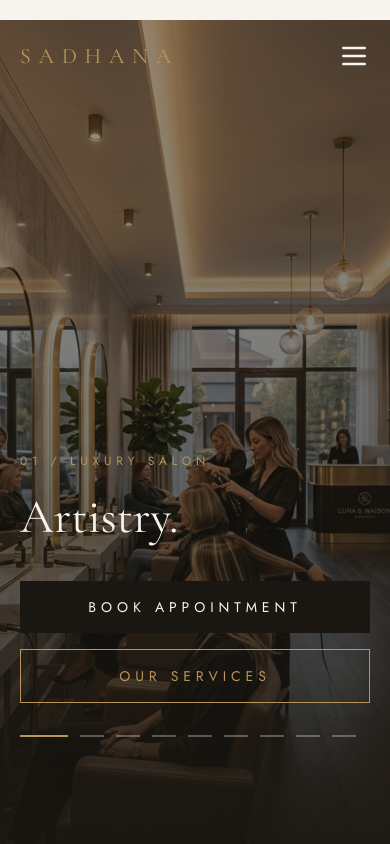
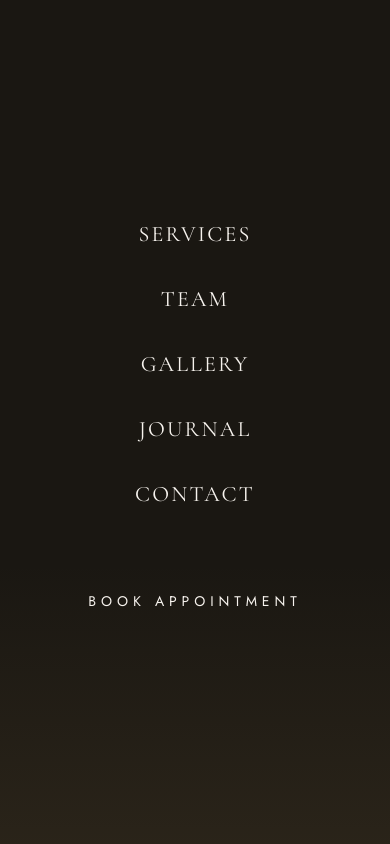
Before and after one commit to virajramani221-hash/sadhana-salon, a Next.js app: page / in a window 390 px wide. Both pictures are taken after a click on the button "Toggle Menu". Shown: the top 844 px of the page. Built offline with nearby package versions, Linux system fonts and the light colour scheme.

Commit message:
feat: Implement mobile navigation menu

```diff
--- a/src/components/layout/Navbar.tsx
+++ b/src/components/layout/Navbar.tsx
@@ -18,6 +18,7 @@ export function Navbar() {
   const router = useRouter();
   const [isScrolled, setIsScrolled] = useState(false);
   const [isHidden, setIsHidden] = useState(false);
+  const [isMobileMenuOpen, setIsMobileMenuOpen] = useState(false);
   const pathname = usePathname();
   const isHomePage = pathname === "/";
 
@@ -42,12 +43,23 @@ export function Navbar() {
     }
   });
 
-  const isTransparent = isHomePage && !isScrolled;
+  const isTransparent = isHomePage && !isScrolled && !isMobileMenuOpen;
+
+  // Prevent scrolling when mobile menu is open
+  useEffect(() => {
+    if (isMobileMenuOpen) {
+      document.body.style.overflow = "hidden";
+    } else {
+      document.body.style.overflow = "unset";
+    }
+    return () => { document.body.style.overflow = "unset"; };
+  }, [isMobileMenuOpen]);
 
   return (
+    <>
       <motion.header
         initial={{ y: -100 }}
-      animate={{ y: isHidden ? -100 : 0 }}
+        animate={{ y: isHidden && !isMobileMenuOpen ? -100 : 0 }}
         transition={{ duration: 0.5, ease: [0.16, 1, 0.3, 1] }}
         className={`fixed top-0 left-0 right-0 z-50 transition-colors duration-500 ${
           isTransparent ? "bg-transparent" : "bg-dark/95 backdrop-blur-md shadow-md"
@@ -63,7 +75,7 @@ export function Navbar() {
             animate={{ opacity: 1, x: 0 }}
             transition={{ duration: 0.8, delay: 0.2 }}
           >
-          <Link href="/" className="font-display text-h3 text-gold tracking-widest-2 uppercase">
+            <Link href="/" onClick={() => setIsMobileMenuOpen(false)} className="font-display text-h3 text-gold tracking-widest-2 uppercase relative z-[60]">
               Sadhana
             </Link>
           </motion.div>
@@ -98,18 +110,77 @@ export function Navbar() {
             </motion.div>
           </nav>
 
-        {/* Mobile Hamburger (placeholder) */}
+          {/* Mobile Hamburger */}
           <motion.button
             initial={{ opacity: 0 }}
             animate={{ opacity: 1 }}
             transition={{ delay: 0.5 }}
-          className="lg:hidden text-cream"
+            onClick={() => setIsMobileMenuOpen(!isMobileMenuOpen)}
+            className="lg:hidden text-cream relative z-[60] p-2 focus:outline-none"
+            aria-label="Toggle Menu"
           >
-          <svg className="w-8 h-8" fill="none" stroke="currentColor" viewBox="0 0 24 24">
-            <path strokeLinecap="round" strokeLinejoin="round" strokeWidth={2} d="M4 6h16M4 12h16M4 18h16" />
-          </svg>
+            <div className="w-6 h-5 flex flex-col justify-between relative">
+              <span className={`w-full h-[2px] bg-gold transition-all duration-300 origin-left ${isMobileMenuOpen ? "rotate-45 translate-x-[3px] -translate-y-[1px]" : ""}`} />
+              <span className={`w-full h-[2px] bg-gold transition-all duration-300 ${isMobileMenuOpen ? "opacity-0" : ""}`} />
+              <span className={`w-full h-[2px] bg-gold transition-all duration-300 origin-left ${isMobileMenuOpen ? "-rotate-45 translate-x-[3px] translate-y-[1px]" : ""}`} />
+            </div>
           </motion.button>
         </div>
       </motion.header>
+
+      {/* Mobile Menu Overlay */}
+      <AnimatePresence>
+        {isMobileMenuOpen && (
+          <motion.div
+            initial={{ opacity: 0, y: "-100%" }}
+            animate={{ opacity: 1, y: 0 }}
+            exit={{ opacity: 0, y: "-100%" }}
+            transition={{ duration: 0.6, ease: [0.76, 0, 0.24, 1] }}
+            className="fixed inset-0 z-50 bg-dark flex flex-col items-center justify-center lg:hidden"
+          >
+            <nav className="flex flex-col items-center gap-8 font-display text-h3 text-cream">
+              {NAV_LINKS.map((link, i) => (
+                <motion.div
+                  key={link.name}
+                  initial={{ opacity: 0, y: 20 }}
+                  animate={{ opacity: 1, y: 0 }}
+                  exit={{ opacity: 0, y: 20 }}
+                  transition={{ duration: 0.4, delay: 0.2 + i * 0.1 }}
+                >
+                  <Link
+                    href={link.href}
+                    onClick={() => setIsMobileMenuOpen(false)}
+                    className="hover:text-gold transition-colors duration-300 uppercase tracking-widest"
+                  >
+                    {link.name}
+                  </Link>
+                </motion.div>
+              ))}
+
+              <motion.div
+                initial={{ opacity: 0, scale: 0.8 }}
+                animate={{ opacity: 1, scale: 1 }}
+                exit={{ opacity: 0, scale: 0.8 }}
+                transition={{ duration: 0.4, delay: 0.2 + NAV_LINKS.length * 0.1 }}
+                className="mt-8"
+              >
+                <Button
+                  onClick={() => {
+                    setIsMobileMenuOpen(false);
+                    router.push('/contact');
+                  }}
+                  variant="primary"
+                  className="!px-8 !py-4"
+                >
+                  Book Appointment
+                </Button>
+              </motion.div>
+            </nav>
+
+            <div className="absolute bottom-0 left-0 right-0 h-1/3 bg-gradient-to-t from-gold/10 to-transparent pointer-events-none" />
+          </motion.div>
+        )}
+      </AnimatePresence>
+    </>
   );
 }
```
Lines whose indentation alone changed are shown as unchanged.
